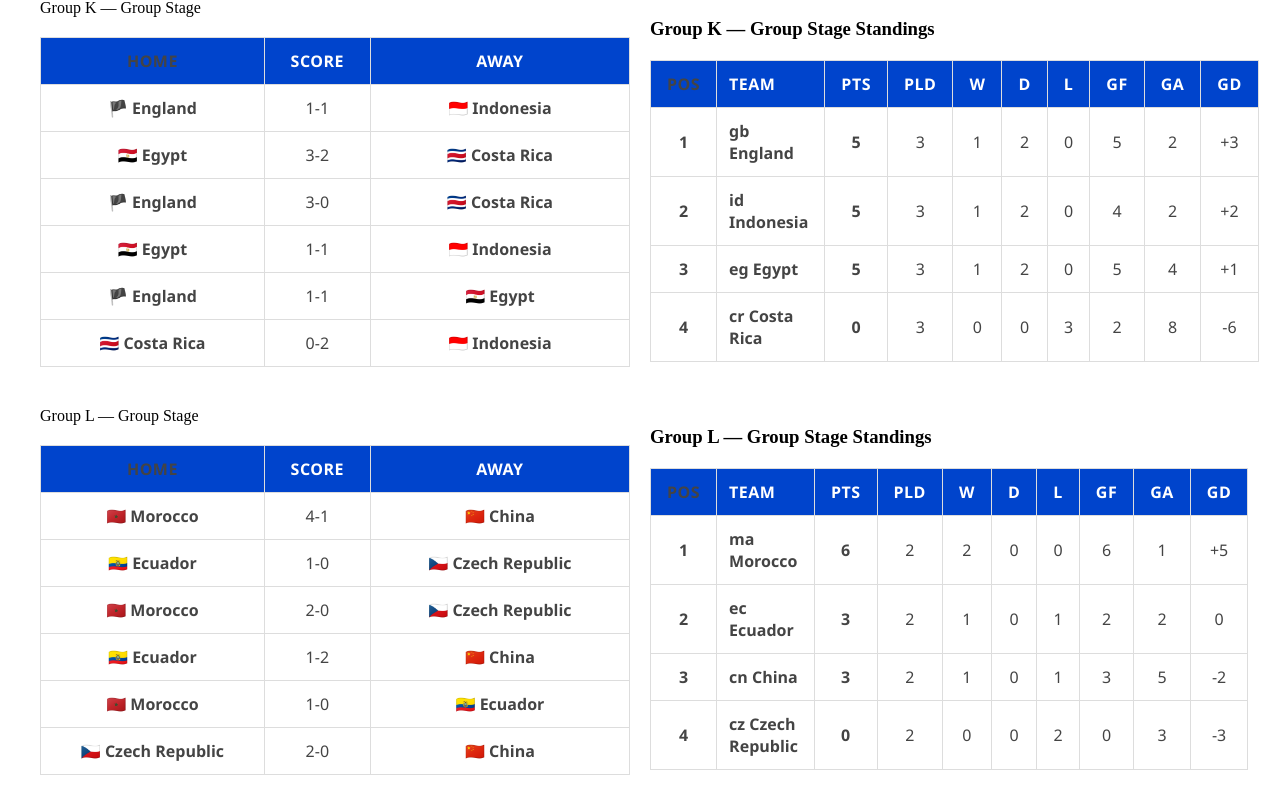
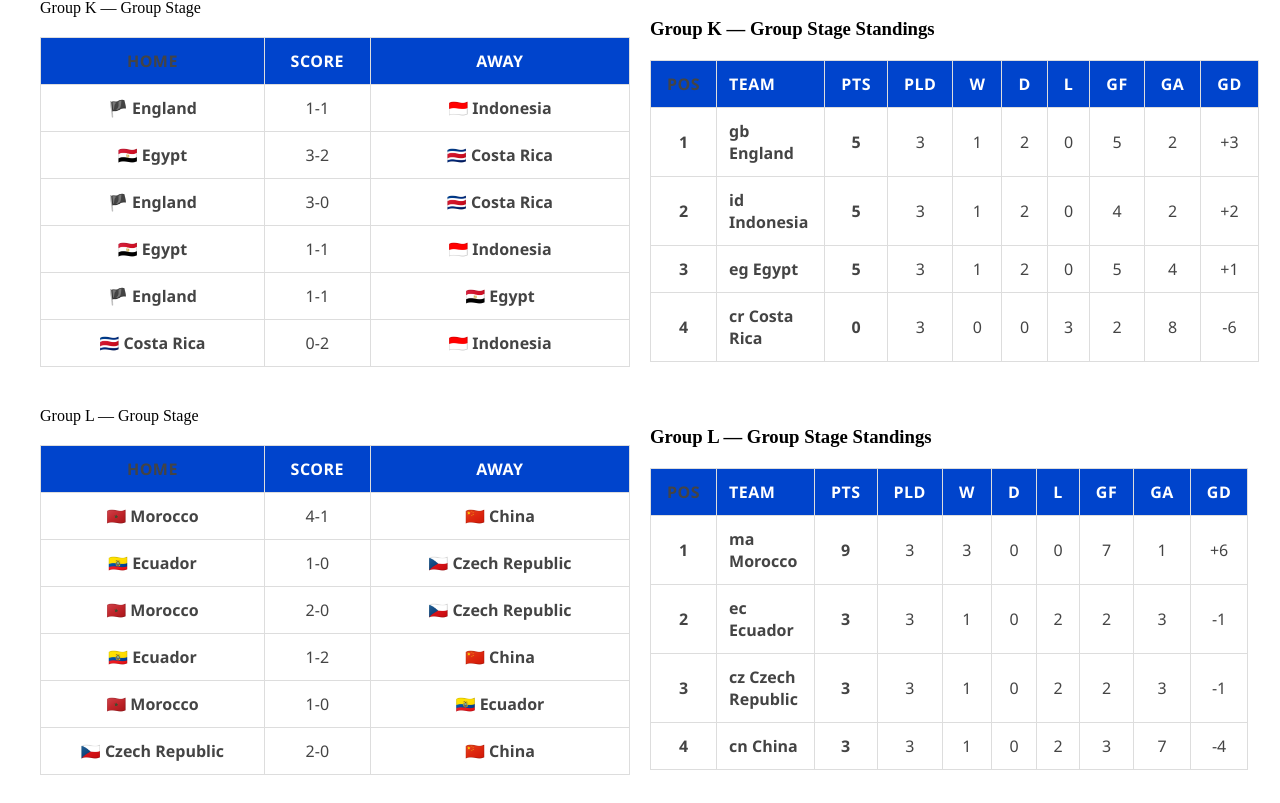
Before and after one commit to MarcusMachado15/whoisgonnawin-clean, a Next.js app: page /worldcup in a window 1280 px wide. Shown: the part 4292-5095 px from the top of the page. Built offline with nearby package versions, Linux system fonts and the light colour scheme.

Commit message:
Update Group H standings (COL-ISR 6-2, CAN-ALG 1-2, COL-ALG 2-2, CAN-ISR 2-2, COL-CAN 0-2, ALG-ISR 2-2)

```diff
--- a/app/worldcup/page.tsx
+++ b/app/worldcup/page.tsx
@@ -255,10 +255,10 @@ const groupsData: Record<string, { title?: string; matches: Match[]; standings:
       { home: '🇨🇿 Czech Republic', score: '2-0', away: '🇨🇳 China' },
     ],
     standings: [
-  { pos: 1, team: 'ma Morocco',        played: 2, won: 2, draw: 0, lost: 0, gf: 6, ga: 1, gd: +5, pts: 6 },
-  { pos: 2, team: 'ec Ecuador',        played: 2, won: 1, draw: 0, lost: 1, gf: 2, ga: 2, gd:  0, pts: 3 },
-  { pos: 3, team: 'cn China',          played: 2, won: 1, draw: 0, lost: 1, gf: 3, ga: 5, gd: -2, pts: 3 },
-  { pos: 4, team: 'cz Czech Republic', played: 2, won: 0, draw: 0, lost: 2, gf: 0, ga: 3, gd: -3, pts: 0 },
+  { pos: 1, team: 'ma Morocco',       played: 3, won: 3, draw: 0, lost: 0, gf: 7, ga: 1, gd:  6, pts: 9 },
+  { pos: 2, team: 'ec Ecuador',        played: 3, won: 1, draw: 0, lost: 2, gf: 2, ga: 3, gd: -1, pts: 3 },
+  { pos: 3, team: 'cz Czech Republic', played: 3, won: 1, draw: 0, lost: 2, gf: 2, ga: 3, gd: -1, pts: 3 },
+  { pos: 4, team: 'cn China',          played: 3, won: 1, draw: 0, lost: 2, gf: 3, ga: 7, gd: -4, pts: 3 },
 ],
   },
 };
```
